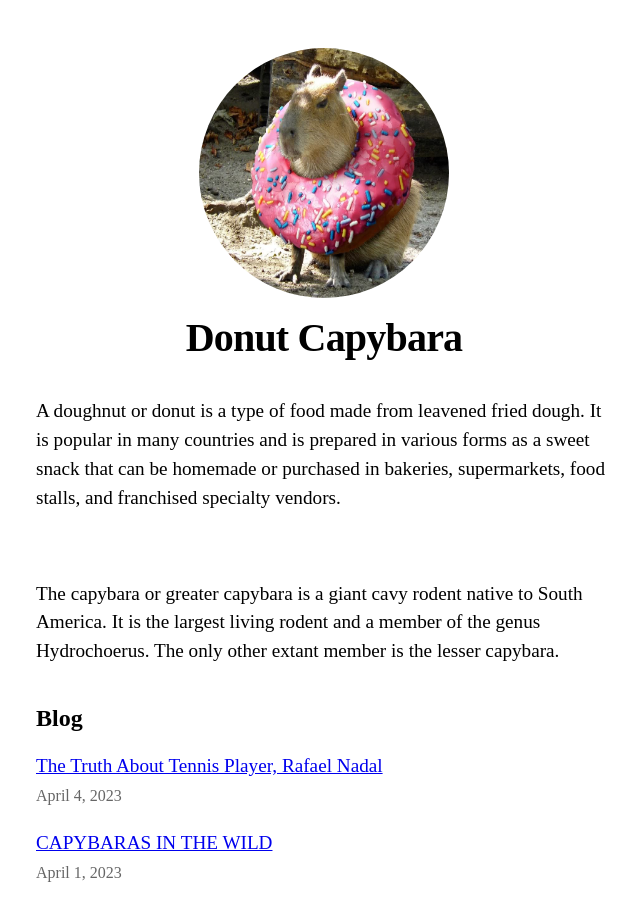
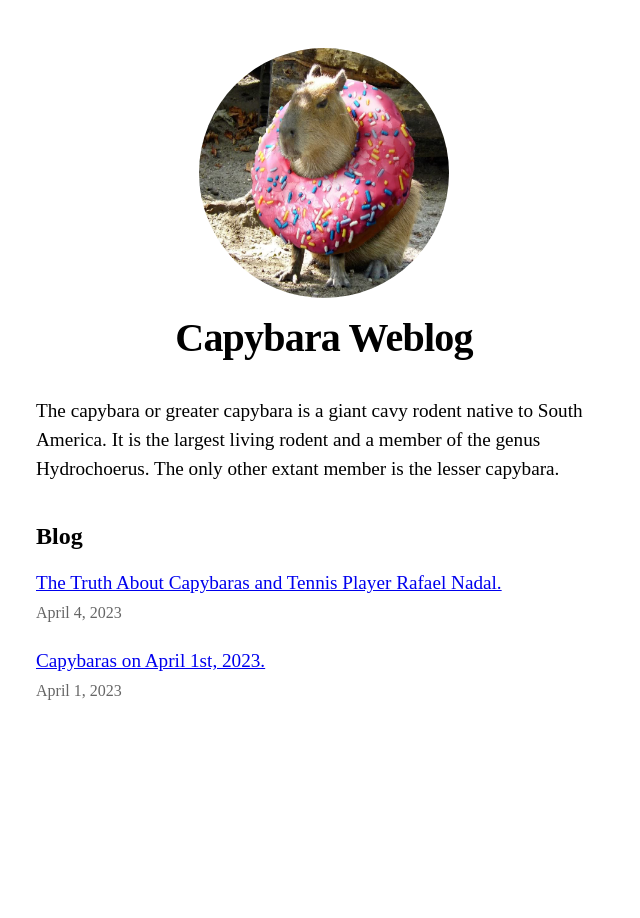
Before and after one commit to ATran2000/Capybara-Weblog, a Next.js app: page / in a window 1280 px wide. Shown: the top 918 px of the page, without its empty margins (316-956 px from the left). After the commit the page ends 801 px from the top, so only its background shows below. Built offline with nearby package versions, Linux system fonts and the light colour scheme.

Commit message:
Updated contents

```diff
--- a/components/layout.js
+++ b/components/layout.js
@@ -4,8 +4,8 @@ import styles from './layout.module.css';
 import utilStyles from '../styles/utils.module.css';
 import Link from 'next/link';
 
-const name = 'Donut Capybara';
-export const siteTitle = 'Alvin\'s Donut Capybara';
+const name = 'Capybara Weblog';
+export const siteTitle = 'Capybara Weblog';
 
 export default function Layout({ children, home }) {
   return (
--- a/pages/index.js
+++ b/pages/index.js
@@ -19,22 +19,20 @@ export default function Home({ allPostsData }) {
     <Layout home>
       <Head>
         <title>{siteTitle}</title>
-        <meta property="og:url" content="https://alvins-donut-capybara.vercel.app/" />
+        <meta property="og:url" content="https://capybara-weblog.vercel.app/" />
         <meta property="og:type" content="website" />
         <meta
           property="og:title"
-          content="Alvin's Donut Capybara"
+          content="Capybara Weblog"
         />
         <meta
           property="og:description"
-          content="YOU WON'T BELIEVE WHAT'S ON THIS PAGE"
+          content="Short accounts of capybaras!"
         />
-        <meta property="og:image:secure_url" content="https://alvins-donut-capybara.vercel.app/images/profile.jpg" />
+        <meta property="og:image:secure_url" content="https://capybara-weblog.vercel.app/images/profile.jpg" />
       </Head>
 
       <section className={utilStyles.headingMd}>
-        <p>A doughnut or donut is a type of food made from leavened fried dough. It is popular in many countries and is prepared in various forms as a sweet snack that can be homemade or purchased in bakeries, supermarkets, food stalls, and franchised specialty vendors.</p>
-        <br></br>
         <p>The capybara or greater capybara is a giant cavy rodent native to South America. It is the largest living rodent and a member of the genus Hydrochoerus. The only other extant member is the lesser capybara.</p>
       </section>
 
--- a/posts/capybaras-and-rafa.md
+++ b/posts/capybaras-and-rafa.md
@@ -1,13 +1,15 @@
 ---
-title: 'The Truth About Tennis Player, Rafael Nadal'
+title: 'The Truth About Capybaras and Tennis Player Rafael Nadal.'
 date: '2023-04-04'
 ---
 
-**Rafael Nadal Parera** is a Spanish professional **tennis player**. He is currently ranked world No. 14 in singles by the Association of Tennis Professionals. He has been ranked **world No. 1** for **209 weeks**, and has finished as the **year-end No. 1 five times**.\
+\
+**Rafael Nadal Parera** is a Spanish professional tennis player. Nadal holds a record-breaking **14 French Open titles**,
+been ranked world No. 1 for **209 weeks**, and has finished as the year-end top player **5 times**.\
 \
 However,\
-**Legendary** player **Rafael Nadal** is **NOT** a **GOAT**...\
-**He** is a **CAPYBARA**.\
+Legendary player Rafael Nadal is **NOT** a **GOAT**...\
+He is a **CAPYBARA**.\
 \
 ![rafa-shocking-face](https://user-images.githubusercontent.com/89952087/230277934-46f84378-2c36-4599-bbd4-9da356284f74.jpg)\
 \
@@ -19,6 +21,4 @@ Don't believe it? Here are some examples:\
 \
 ![capybara-rafa3](https://user-images.githubusercontent.com/89952087/230273865-726228c4-ba1b-495e-8cd5-a8eb2d2581c3.JPG)\
 \
-![capybara-rafa4](https://user-images.githubusercontent.com/89952087/230274024-2623b5d0-cd0e-46a8-af55-82968475c84b.JPG)\
-\
-Need I say more?
+![capybara-rafa4](https://user-images.githubusercontent.com/89952087/230274024-2623b5d0-cd0e-46a8-af55-82968475c84b.JPG)
--- a/posts/capybaras-rickroll.md
+++ b/posts/capybaras-rickroll.md
@@ -1,7 +1,9 @@
 ---
-title: 'CAPYBARAS IN THE WILD'
+title: 'Capybaras on April 1st, 2023.'
 date: '2023-04-01'
 ---
 
-April Fools!\
+\
+April Fools! No capybaras here, only Rick Astley.\
+\
 ![rickroll](https://user-images.githubusercontent.com/89952087/230283663-97d79052-e8a1-4e7d-85b8-214b3a3f0eae.gif)
```
Also changed, not shown: 1 other file (tests, documents, lock files or other folders).
